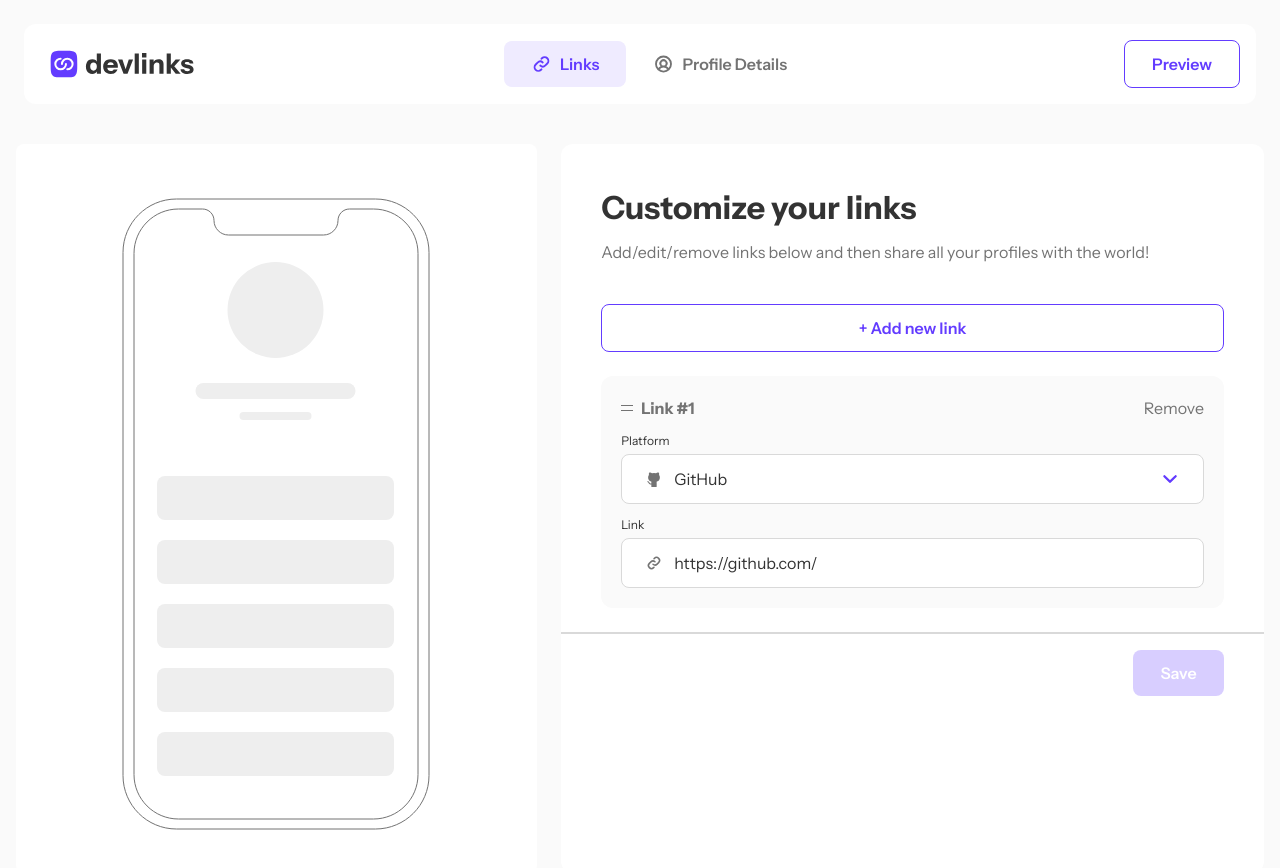
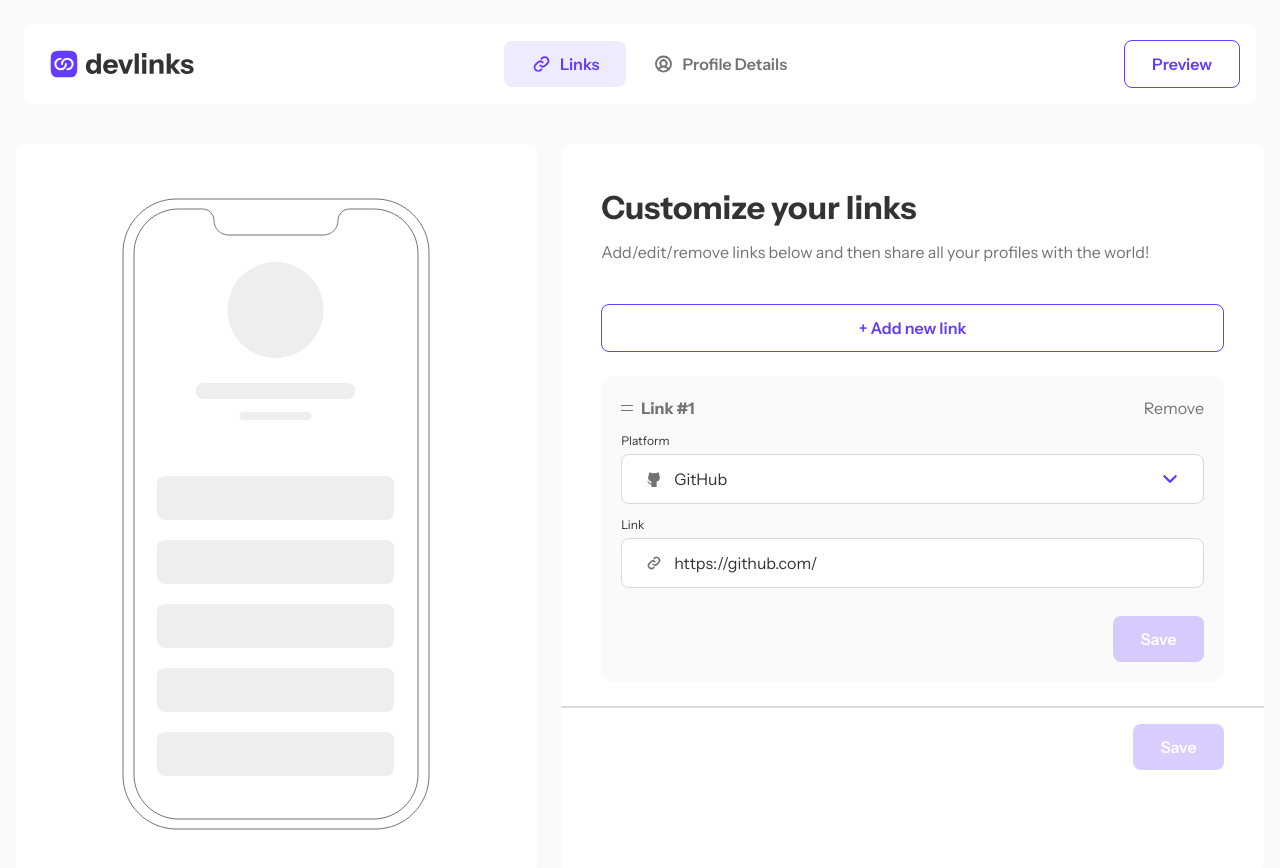
Before and after one commit to travistn/devlinks, a Next.js app: page / in a window 1280 px wide. Both pictures are taken after a click on the button "+ Add new link". Shown: the top 868 px of the page. Built offline with nearby package versions, Linux system fonts and the light colour scheme.

Commit message:
Moved button from GetStarted component to LinkCard component

```diff
--- a/components/LinkCard.tsx
+++ b/components/LinkCard.tsx
@@ -37,6 +37,9 @@ export default function LinkCard() {
           />
         </div>
       </div>
+      <button className='mt-4 py-[11px] px-[27px] bg-violet/25 rounded-lg font-semibold text-white md:w-[91px] md:ml-auto lg:hover:bg-lavendar lg:hover:shadow-[0_4px_32px_0_rgba(99,60,250,0.25)]'>
+        Save
+      </button>
     </div>
   );
 }
```
